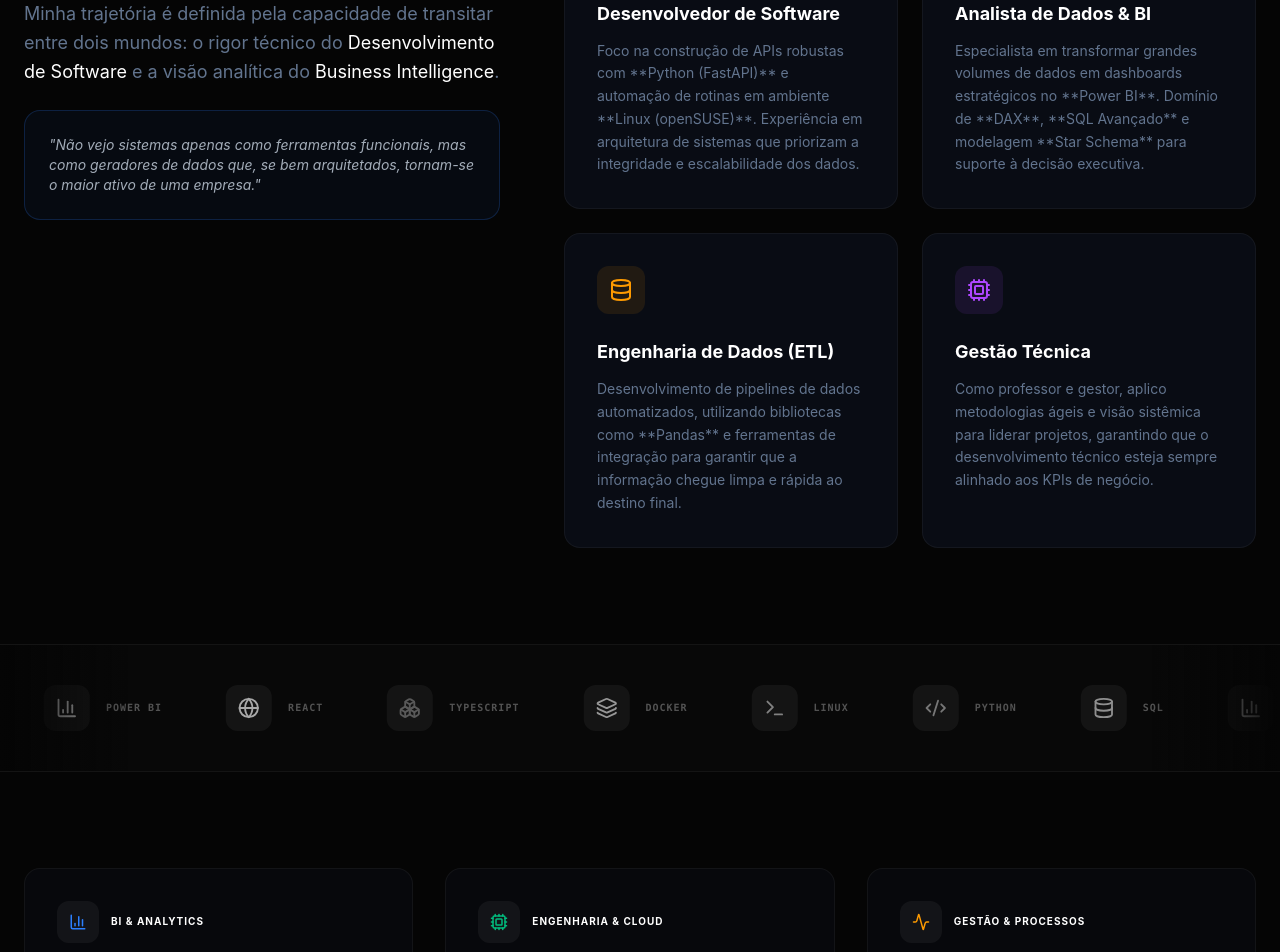
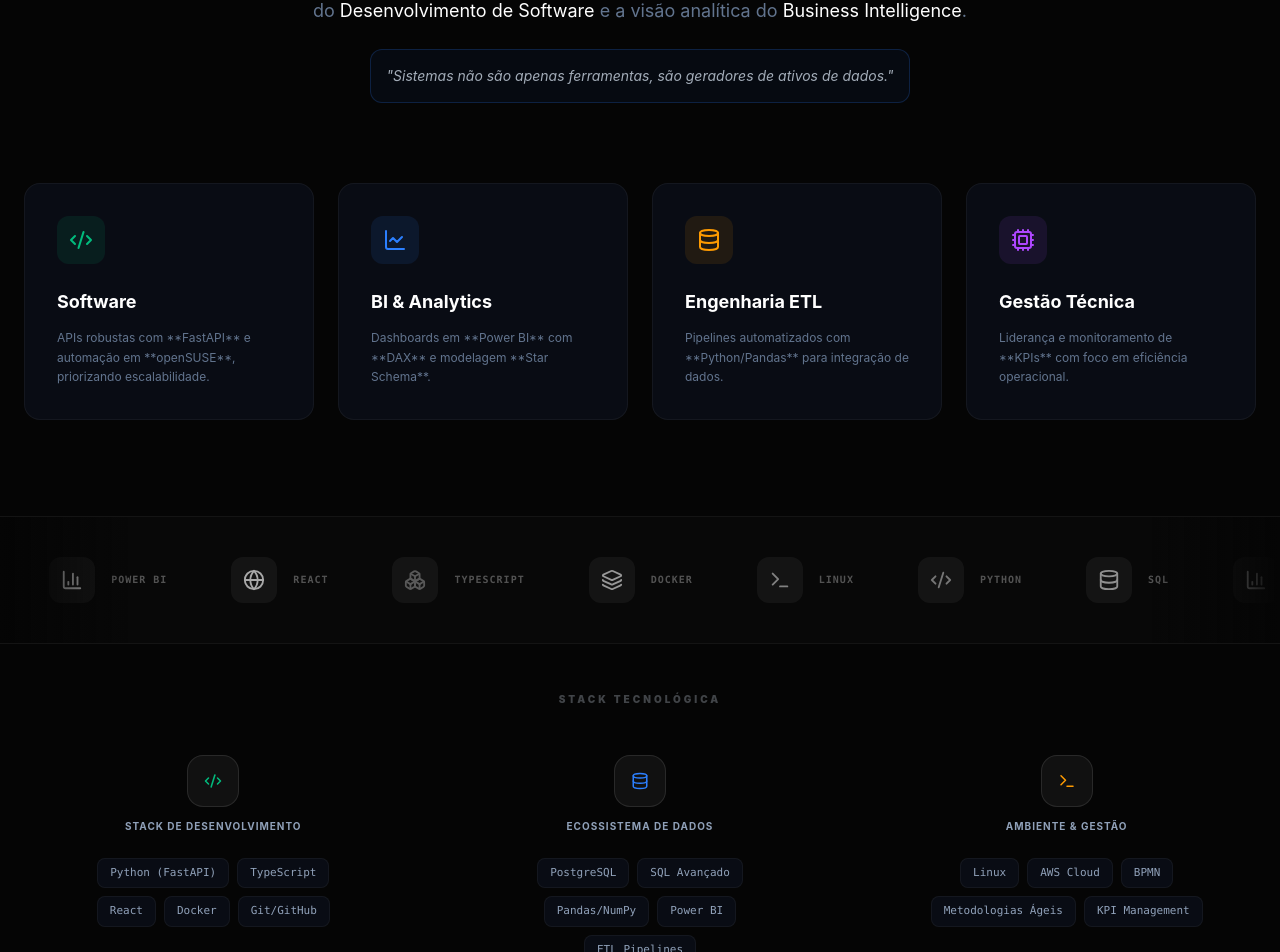
Before and after one commit to VictorHugo-Neo/Portfolio, a React app in the folder frontend/: page / in a window 1280 px wide. Shown: the part 940-1892 px from the top of the page. Built offline with nearby package versions, Linux system fonts and the light colour scheme; no server answers; the HTML template or start-up script is replaced by a standard one.

Commit message:
Refactor: Atualização das Skills

```diff
--- a/frontend/src/components/About.tsx
+++ b/frontend/src/components/About.tsx
@@ -7,75 +7,72 @@ interface AboutProps {
 export const About = ({ isDarkMode }: AboutProps) => {
   return (
     <section id="sobre" className="max-w-7xl mx-auto px-6 py-24 border-t border-black/5 dark:border-white/5">
-      <div className="grid grid-cols-1 lg:grid-cols-12 gap-16 items-start">
 
-        {/* Título e Visão Geral */}
-        <div className="lg:col-span-5 space-y-6">
-          <h2 className={`text-4xl font-black tracking-tighter ${isDarkMode ? 'text-white' : 'text-slate-900'}`}>
-            A intersecção entre <br />
-            <span className="text-blue-600">Código e Estratégia.</span>
+      {/* CABEÇALHO CENTRALIZADO */}
+      <div className="flex flex-col items-center text-center mb-20 space-y-6">
+        <h2 className={`text-4xl md:text-5xl font-black tracking-tighter ${isDarkMode ? 'text-white' : 'text-slate-900'}`}>
+          A intersecção entre <span className="text-blue-600">Código e Estratégia</span>
         </h2>
-          <p className="text-lg leading-relaxed text-slate-500">
+        <p className="text-lg leading-relaxed text-slate-500 max-w-3xl">
           Minha trajetória é definida pela capacidade de transitar entre dois mundos: o rigor técnico do
           <span className={isDarkMode ? 'text-white' : 'text-slate-900 font-medium'}> Desenvolvimento de Software</span> e a visão analítica do
           <span className={isDarkMode ? 'text-white' : 'text-slate-900 font-medium'}> Business Intelligence</span>.
         </p>
-          <div className={`p-6 rounded-2xl border ${isDarkMode ? 'bg-blue-500/5 border-blue-500/20' : 'bg-blue-50 border-blue-100'}`}>
+        <div className={`p-4 rounded-xl border inline-block ${isDarkMode ? 'bg-blue-500/5 border-blue-500/20' : 'bg-blue-50 border-blue-100'}`}>
           <p className="text-sm italic opacity-80">
-              "Não vejo sistemas apenas como ferramentas funcionais, mas como geradores de dados que, se bem arquitetados, tornam-se o maior ativo de uma empresa."
+            "Sistemas não são apenas ferramentas, são geradores de ativos de dados."
           </p>
         </div>
       </div>
 
-        {/* Pilares de Atuação */}
-        <div className="lg:col-span-7 grid grid-cols-1 md:grid-cols-2 gap-6">
+      {/* GRID DE CARDS EMBAIXO */}
+      <div className="grid grid-cols-1 md:grid-cols-2 lg:grid-cols-4 gap-6">
 
-          {/* Card 1: Dev */}
-          <div className={`p-8 rounded-2xl border transition-all ${isDarkMode ? 'bg-slate-900/40 border-white/5' : 'bg-white border-black/5 shadow-sm'}`}>
+        {/* Card: Dev */}
+        <div className={`p-8 rounded-2xl border transition-all hover:-translate-y-2 duration-300 ${isDarkMode ? 'bg-slate-900/40 border-white/5' : 'bg-white border-black/5 shadow-sm'}`}>
           <div className="p-3 w-fit rounded-xl bg-emerald-500/10 text-emerald-500 mb-6">
             <Code2 size={24} />
           </div>
-            <h3 className={`text-lg font-bold mb-3 ${isDarkMode ? 'text-white' : 'text-slate-900'}`}>Desenvolvedor de Software</h3>
-            <p className="text-sm text-slate-500 leading-relaxed">
-              Foco na construção de APIs robustas com **Python (FastAPI)** e automação de rotinas em ambiente **Linux (openSUSE)**. Experiência em arquitetura de sistemas que priorizam a integridade e escalabilidade dos dados.
+          <h3 className={`text-lg font-bold mb-3 ${isDarkMode ? 'text-white' : 'text-slate-900'}`}>Software</h3>
+          <p className="text-xs text-slate-500 leading-relaxed">
+            APIs robustas com **FastAPI** e automação em **openSUSE**, priorizando escalabilidade.
           </p>
         </div>
 
-          {/* Card 2: Dados */}
-          <div className={`p-8 rounded-2xl border transition-all ${isDarkMode ? 'bg-slate-900/40 border-white/5' : 'bg-white border-black/5 shadow-sm'}`}>
+        {/* Card: Dados */}
+        <div className={`p-8 rounded-2xl border transition-all hover:-translate-y-2 duration-300 ${isDarkMode ? 'bg-slate-900/40 border-white/5' : 'bg-white border-black/5 shadow-sm'}`}>
           <div className="p-3 w-fit rounded-xl bg-blue-500/10 text-blue-500 mb-6">
             <LineChart size={24} />
           </div>
-            <h3 className={`text-lg font-bold mb-3 ${isDarkMode ? 'text-white' : 'text-slate-900'}`}>Analista de Dados & BI</h3>
-            <p className="text-sm text-slate-500 leading-relaxed">
-              Especialista em transformar grandes volumes de dados em dashboards estratégicos no **Power BI**. Domínio de **DAX**, **SQL Avançado** e modelagem **Star Schema** para suporte à decisão executiva.
+          <h3 className={`text-lg font-bold mb-3 ${isDarkMode ? 'text-white' : 'text-slate-900'}`}>BI & Analytics</h3>
+          <p className="text-xs text-slate-500 leading-relaxed">
+            Dashboards em **Power BI** com **DAX** e modelagem **Star Schema**.
           </p>
         </div>
 
-          {/* Card 3: ETL */}
-          <div className={`p-8 rounded-2xl border transition-all ${isDarkMode ? 'bg-slate-900/40 border-white/5' : 'bg-white border-black/5 shadow-sm'}`}>
+        {/* Card: ETL */}
+        <div className={`p-8 rounded-2xl border transition-all hover:-translate-y-2 duration-300 ${isDarkMode ? 'bg-slate-900/40 border-white/5' : 'bg-white border-black/5 shadow-sm'}`}>
           <div className="p-3 w-fit rounded-xl bg-amber-500/10 text-amber-500 mb-6">
             <Database size={24} />
           </div>
-            <h3 className={`text-lg font-bold mb-3 ${isDarkMode ? 'text-white' : 'text-slate-900'}`}>Engenharia de Dados (ETL)</h3>
-            <p className="text-sm text-slate-500 leading-relaxed">
-              Desenvolvimento de pipelines de dados automatizados, utilizando bibliotecas como **Pandas** e ferramentas de integração para garantir que a informação chegue limpa e rápida ao destino final.
+          <h3 className={`text-lg font-bold mb-3 ${isDarkMode ? 'text-white' : 'text-slate-900'}`}>Engenharia ETL</h3>
+          <p className="text-xs text-slate-500 leading-relaxed">
+            Pipelines automatizados com **Python/Pandas** para integração de dados.
           </p>
         </div>
 
-          {/* Card 4: Gestão */}
-          <div className={`p-8 rounded-2xl border transition-all ${isDarkMode ? 'bg-slate-900/40 border-white/5' : 'bg-white border-black/5 shadow-sm'}`}>
+        {/* Card: Gestão */}
+        <div className={`p-8 rounded-2xl border transition-all hover:-translate-y-2 duration-300 ${isDarkMode ? 'bg-slate-900/40 border-white/5' : 'bg-white border-black/5 shadow-sm'}`}>
           <div className="p-3 w-fit rounded-xl bg-purple-500/10 text-purple-500 mb-6">
             <Cpu size={24} />
           </div>
           <h3 className={`text-lg font-bold mb-3 ${isDarkMode ? 'text-white' : 'text-slate-900'}`}>Gestão Técnica</h3>
-            <p className="text-sm text-slate-500 leading-relaxed">
-              Como professor e gestor, aplico metodologias ágeis e visão sistêmica para liderar projetos, garantindo que o desenvolvimento técnico esteja sempre alinhado aos KPIs de negócio.
+          <p className="text-xs text-slate-500 leading-relaxed">
+            Liderança e monitoramento de **KPIs** com foco em eficiência operacional.
           </p>
         </div>
 
       </div>
-      </div>
     </section>
   );
 };
--- a/frontend/src/components/Skills.tsx
+++ b/frontend/src/components/Skills.tsx
@@ -5,23 +5,48 @@ interface SkillsProps {
 }
 
 export const Skills = ({ isDarkMode }: SkillsProps) => {
-    return(
-        <section className="max-w-7xl mx-auto px-6 py-24 grid grid-cols-1 md:grid-cols-3 gap-8">
+    return (
+        <section className="max-w-7xl mx-auto px-6 py-12">
+            {/* Título sutil para separar do About */}
+            <div className="flex items-center gap-4 mb-12">
+                <div className="h-[1px] flex-grow bg-black/5 dark:bg-white/5"></div>
+                <span className="text-[10px] font-black uppercase tracking-[0.3em] opacity-30">Stack Tecnológica</span>
+                <div className="h-[1px] flex-grow bg-black/5 dark:bg-white/5"></div>
+            </div>
+
+            <div className="grid grid-cols-1 md:grid-cols-3 gap-12">
                 {skillGroups.map(group => (
-          <div key={group.title} className={`p-8 rounded-2xl border transition-all ${isDarkMode ? 'bg-slate-900/20 border-white/5 hover:border-blue-500/30' : 'bg-white border-black/5 shadow-sm hover:border-blue-500/30'}`}>
-            <div className="flex items-center gap-3 mb-6">
-              <div className={`p-3 rounded-xl ${isDarkMode ? 'bg-white/5' : 'bg-slate-100'}`}>{group.icon}</div>
-              <h3 className={`font-bold uppercase tracking-widest text-[10px] ${isDarkMode ? 'text-white' : 'text-slate-900'}`}>{group.title}</h3>
+                    <div key={group.title} className="flex flex-col items-center text-center space-y-6">
+                        {/* ÍCONE E TÍTULO DA CATEGORIA */}
+                        <div className="space-y-3 flex flex-col items-center">
+                            <div className={`p-4 rounded-2xl transition-transform duration-300 hover:scale-110 ${
+                                isDarkMode ? 'bg-white/5 border border-white/10' : 'bg-slate-50 border border-black/5'
+                            }`}>
+                                {group.icon}
                             </div>
-            <div className="flex flex-wrap gap-2">
+                            <h3 className={`font-bold uppercase tracking-widest text-[10px] ${isDarkMode ? 'text-slate-400' : 'text-slate-500'}`}>
+                                {group.title}
+                            </h3>
+                        </div>
+
+                        {/* BADGES CENTRALIZADAS */}
+                        <div className="flex flex-wrap justify-center gap-2 max-w-[280px]">
                             {group.skills.map(skill => (
-                <span key={skill} className={`px-3 py-1 border rounded-full text-[11px] font-semibold transition-all ${isDarkMode ? 'bg-white/5 border-white/10 text-slate-400' : 'bg-slate-50 border-black/5 text-slate-600'}`}>
+                                <span
+                                    key={skill}
+                                    className={`px-3 py-1.5 border rounded-lg text-[11px] font-mono transition-all duration-300
+                                    ${isDarkMode
+                                        ? 'bg-slate-900/40 border-white/5 text-slate-400 hover:border-blue-500/50 hover:text-blue-400'
+                                        : 'bg-white border-black/5 text-slate-600 hover:border-blue-500/50 hover:text-blue-600 shadow-sm'
+                                    }`}
+                                >
                                     {skill}
                                 </span>
                             ))}
                         </div>
                     </div>
                 ))}
+            </div>
         </section>
-    )
-}
+    );
+};
--- a/frontend/src/data/skillGroups.tsx
+++ b/frontend/src/data/skillGroups.tsx
@@ -1,19 +1,20 @@
-import { BarChart3, Cpu, Activity } from "lucide-react";
+import { Database, Code2, TerminalIcon } from "lucide-react";
 
+// Exemplo de como organizar para não repetir o About
 export const skillGroups = [
-    {
-    title: "BI & Analytics",
-    icon: <BarChart3 className="text-blue-500" size={18} />,
-    skills: ["Power BI (DAX/M)", "Modelagem Star Schema", "SQL Avançado", "Looker Studio"]
+  {
+    title: "Stack de Desenvolvimento",
+    icon: <Code2 className="text-emerald-500" size={18} />,
+    skills: ["Python (FastAPI)", "TypeScript", "React", "Docker", "Git/GitHub"]
   },
   {
-    title: "Engenharia & Cloud",
-    icon: <Cpu className="text-emerald-500" size={18} />,
-    skills: ["Python (FastAPI)", "Pandas/NumPy", "Docker", "AWS Fundamentals", "OpenSUSE"]
+    title: "Ecossistema de Dados",
+    icon: <Database className="text-blue-500" size={18} />,
+    skills: ["PostgreSQL", "SQL Avançado", "Pandas/NumPy", "Power BI", "ETL Pipelines"]
   },
   {
-    title: "Gestão & Processos",
-    icon: <Activity className="text-amber-500" size={18} />,
-    skills: ["BPMN (Bizagi)", "Metodologias Ágeis", "Power Automate", "Ciclo PDCA"]
+    title: "Ambiente & Gestão",
+    icon: <TerminalIcon className="text-amber-500" size={18} />,
+    skills: ["Linux", "AWS Cloud", "BPMN", "Metodologias Ágeis", "KPI Management"]
   }
 ];
```
Lines whose indentation alone changed are shown as unchanged.
